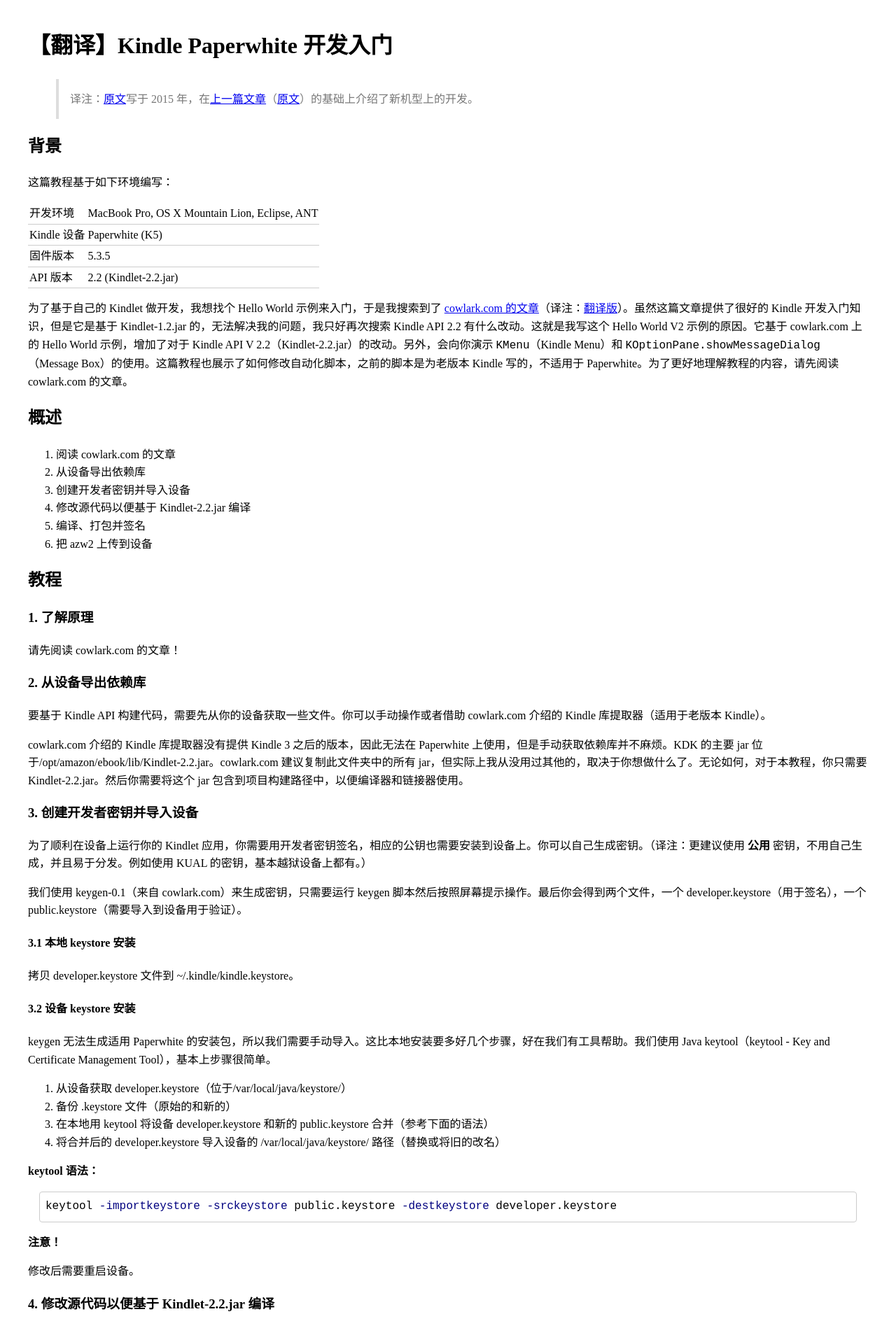
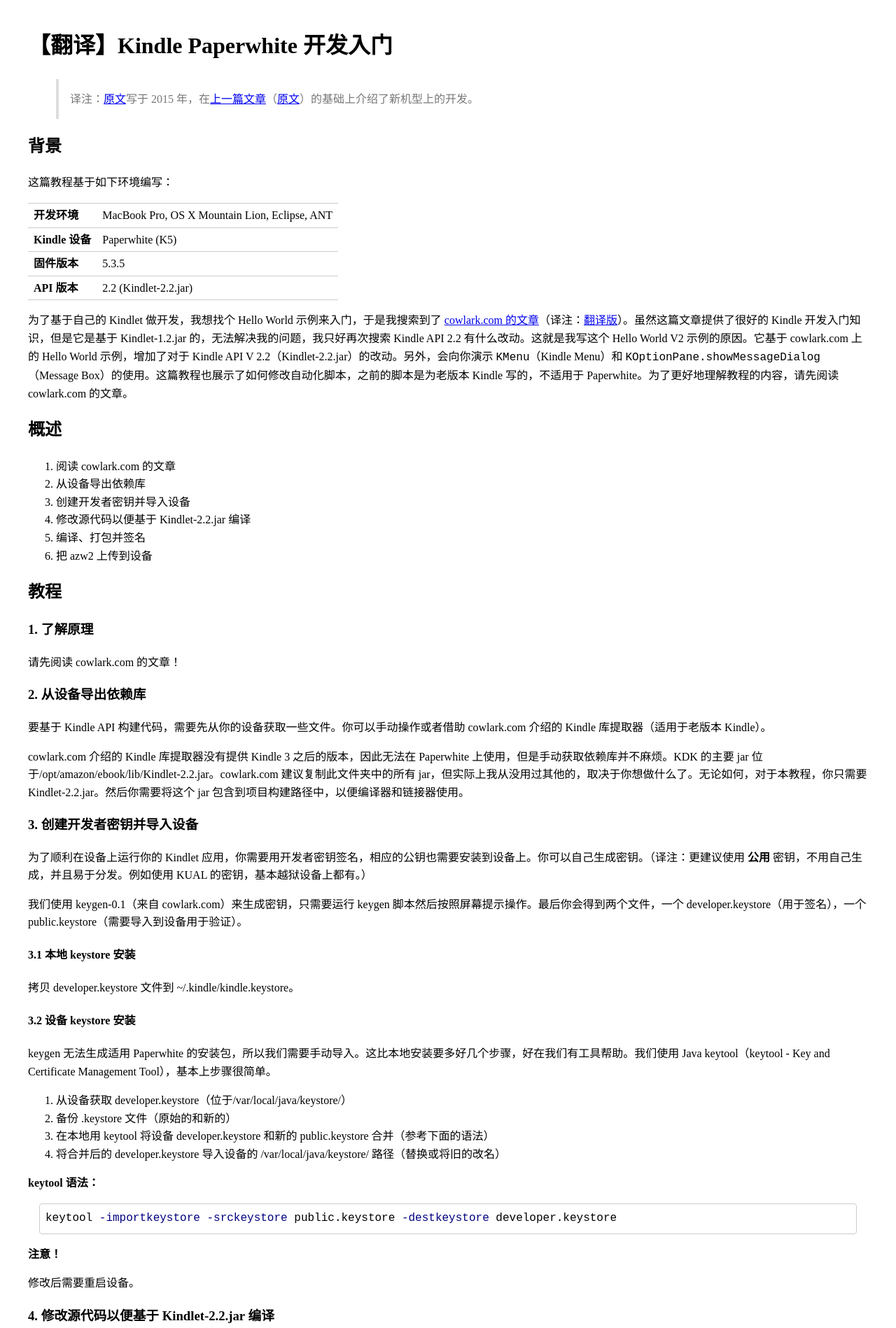
Before and after one commit to geansea/geansea.github.io, a Jekyll site: the page built from _posts/2017-02-28-kindle-paperwhite-hello-world-v2.md, in a window 1280 px wide. Shown: the top 1898 px of the page at 70% size. Built offline with Jekyll 4.4.1, drawn with Linux system fonts in a browser that asks for light colours.

```diff
--- a/_posts/2017-02-28-kindle-paperwhite-hello-world-v2.md
+++ b/_posts/2017-02-28-kindle-paperwhite-hello-world-v2.md
@@ -17,10 +17,10 @@ categories: Kindle
 
 这篇教程基于如下环境编写：
 
-| 开发环境 | MacBook Pro, OS X Mountain Lion, Eclipse, ANT
-| Kindle 设备 | Paperwhite (K5)
-| 固件版本 | 5.3.5
-| API 版本 | 2.2 (Kindlet-2.2.jar)
+| **开发环境** | MacBook Pro, OS X Mountain Lion, Eclipse, ANT
+| **Kindle 设备** | Paperwhite (K5)
+| **固件版本** | 5.3.5
+| **API 版本** | 2.2 (Kindlet-2.2.jar)
 
 为了基于自己的 Kindlet 做开发，我想找个 Hello World 示例来入门，于是我搜索到了 [cowlark.com 的文章][previous_en]（译注：[翻译版][previous]）。虽然这篇文章提供了很好的 Kindle 开发入门知识，但是它是基于 Kindlet-1.2.jar 的，无法解决我的问题，我只好再次搜索 Kindle API 2.2 有什么改动。这就是我写这个 Hello World V2 示例的原因。它基于 cowlark.com 上的 Hello World 示例，增加了对于 Kindle API V 2.2（Kindlet-2.2.jar）的改动。另外，会向你演示 `KMenu`（Kindle Menu）和 `KOptionPane.showMessageDialog`（Message Box）的使用。这篇教程也展示了如何修改自动化脚本，之前的脚本是为老版本 Kindle 写的，不适用于 Paperwhite。为了更好地理解教程的内容，请先阅读 cowlark.com 的文章。
 
--- a/css/markdown.css
+++ b/css/markdown.css
@@ -35,11 +35,12 @@ table {
 }
 
 tr {
+  border-top: 1px solid #ccc;
   border-bottom: 1px solid #ccc;
 }
 
 td {
-  padding: 2px;
+  padding: 4px 8px;
 }
 
 figure {
```
